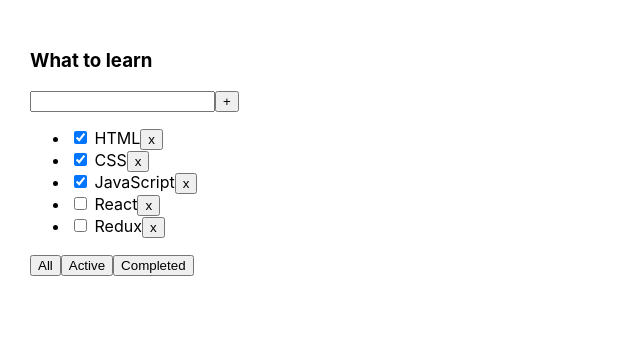
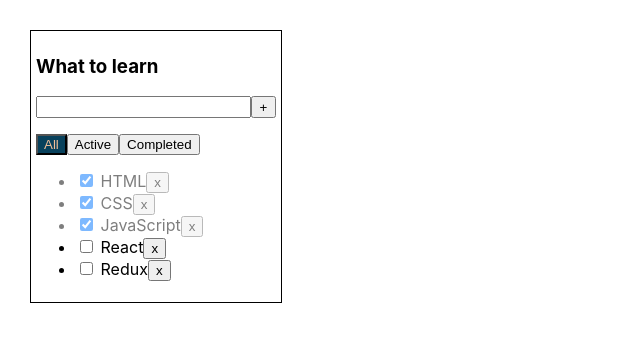
Before and after one commit to isxodus/todolist-ts, a React (Create React App) app: page / in a window 1280 px wide. Shown: the top 342 px of the page, without its empty margins (0-640 px from the left). Built offline with nearby package versions, Linux system fonts and the light colour scheme.

Commit message:
added some validation with styles

```diff
--- a/src/App.css
+++ b/src/App.css
@@ -1,8 +1,8 @@
 .App {
-  padding: 30px;
-  display: flex;
+    padding: 30px;
+    display: grid;
 }
 
 .App > div {
-  margin-right: 50px;
+    margin-right: 50px;
 }
--- a/src/App.tsx
+++ b/src/App.tsx
@@ -6,6 +6,7 @@
 export type FilterValueType = 'all' | 'completed' | 'active'
 
 function App() {
+
     let initList = [
         {id: v1(), title: "HTML", isDone: true},
         {id: v1(), title: "CSS", isDone: true},
@@ -25,20 +26,22 @@
         let resultTasks = tasks.filter((t) => (t.id !== id))
         setTasks(resultTasks)
     }
-    function addTask(title:string,) {
+
+    function addTask(title: string,) {
         let newTask = {id: v1(), title: title, isDone: false}
-        setTasks([...tasks,newTask])
+        setTasks([...tasks, newTask])
     }
-    function changeFilter(value: FilterValueType){
+
+    function changeFilter(value: FilterValueType) {
         setFilter(value)
     }
 
     let tasksForToDoList = tasks
-    if (filter==='completed'){
-        tasksForToDoList = tasks.filter((t) => t.isDone === true)
+    if (filter === 'completed') {
+        tasksForToDoList = tasks.filter((t) => t.isDone)
     }
-    if (filter==='active'){
-        tasksForToDoList = tasks.filter((t) => t.isDone === false)
+    if (filter === 'active') {
+        tasksForToDoList = tasks.filter((t) => !t.isDone)
     }
 
     console.log(initList)
@@ -48,6 +51,7 @@
                   addTask={addTask}
                   removeTask={removeTask}
                   changeFilter={changeFilter}
+                  filter={filter}
         />
         {/*<ToDoList title={"Movies to watch"} tasks={list2}/>*/}
         {/*<ToDoList title={"Things to do"}*/}
--- /dev/null
+++ b/src/components/ToDoList.module.css
@@ -0,0 +1,27 @@
+.cardType {
+    width: 240px;
+    border: solid 1px black;
+    padding: 5px;
+}
+
+
+.inputHandler {
+    display: grid;
+    grid-template-columns: 1fr 25px;
+    grid-template-rows: 22px 15px;
+}
+
+.inputHandlerErrorMessage {
+    color: red;
+    font-size: 12px;
+    font-style: italic;
+}
+
+.doneTask {
+    opacity: 50%;
+}
+
+.activeButton {
+    background-color: #08415C;
+    color: #F1BF98
+}
--- a/src/components/ToDoList.tsx
+++ b/src/components/ToDoList.tsx
@@ -1,5 +1,6 @@
-import React, {ChangeEvent, KeyboardEvent, MouseEvent, useState} from "react";
+import React, {ChangeEvent, KeyboardEvent, useState} from "react";
 import {FilterValueType} from "../App";
+import css from "./ToDoList.module.css"
 
 
 export type TaskType = {
@@ -14,14 +15,17 @@
     addTask: (title: string) => void
     removeTask: (id: string) => void
     changeFilter: (value: FilterValueType) => void
+    filter: FilterValueType
 }
 
 export function ToDoList(props: CardType) {
     // debugger
     const [newTaskTitle, setNewTaskTitle] = useState('')
+    const [errorMessage, setErrorMessage] = useState('')
     //add tasks
     const onChangeNewTaskTitleHandler = (e: ChangeEvent<HTMLInputElement>) => {
         setNewTaskTitle(e.currentTarget.value)
+        setErrorMessage('')
     }
     const onKeyPressNewTaskTitleHandler = (e: KeyboardEvent<HTMLInputElement>) => {
         if (e.key === '\n') {
@@ -29,7 +33,13 @@
             setNewTaskTitle('')
         }
     }
-    const addTask = (e: MouseEvent<HTMLButtonElement>) => {
+    const addTask = () => {
+        debugger
+        if (newTaskTitle === '') {
+            setErrorMessage('You could not create task with empty title')
+            return
+        }
+
         props.addTask(newTaskTitle)
         setNewTaskTitle('')
     }
@@ -45,32 +55,35 @@
     }
     //show list
 
+
     return <div>
-        <div>
+        <div className={css.cardType}>
             <h3>{props.title}</h3>
-            <div>
+            <div className={css.inputHandler}>
                 <input value={newTaskTitle}
                        onChange={onChangeNewTaskTitleHandler}
                        onKeyPress={onKeyPressNewTaskTitleHandler}
                 />
                 <button onClick={addTask}>+</button>
+                <span className={css.inputHandlerErrorMessage}>{errorMessage}</span>
+            </div>
+            <div>
+                <button className={props.filter === 'all' ? css.activeButton : ''} onClick={onAllClickHandler}>All</button>
+                <button className={props.filter === 'active' ? css.activeButton : ''} onClick={onActiveClickHandler}>Active</button>
+                <button className={props.filter === 'completed' ? css.activeButton : ''} onClick={onCompletedClickHandler}>Completed</button>
             </div>
             <ul>
                 {
                     props.tasks.map((task) => {
                         const onRemoveTaskHandler = () => props.removeTask(task.id)
-                        return <li>
+                        return <li className={task.isDone ? css.doneTask : ''}>
                             <input type={"checkbox"} checked={task.isDone}/> <span>{task.title}</span>
                             <button onClick={onRemoveTaskHandler}>x</button>
                         </li>
                     })
                 }
             </ul>
-            <div>
-                <button onClick={onAllClickHandler}>All</button>
-                <button onClick={onActiveClickHandler}>Active</button>
-                <button onClick={onCompletedClickHandler}>Completed</button>
-            </div>
+
         </div>
     </div>
 }
--- a/src/index.tsx
+++ b/src/index.tsx
@@ -2,12 +2,12 @@
 import ReactDOM from 'react-dom';
 import './index.css';
 import App from './App';
-import * as serviceWorker from './serviceWorker';
+// import * as serviceWorker from './serviceWorker';
 
-ReactDOM.render(<App />,  document.getElementById('root'));
-
-
-// If you want your app to work offline and load faster, you can change
-// unregister() to register() below. Note this comes with some pitfalls.
-// Learn more about service workers: https://bit.ly/CRA-PWA
-serviceWorker.unregister();
+ReactDOM.render(<App/>, document.getElementById('root'));
+//
+//
+// // If you want your app to work offline and load faster, you can change
+// // unregister() to register() below. Note this comes with some pitfalls.
+// // Learn more about service workers: https://bit.ly/CRA-PWA
+// serviceWorker.unregister();
```
